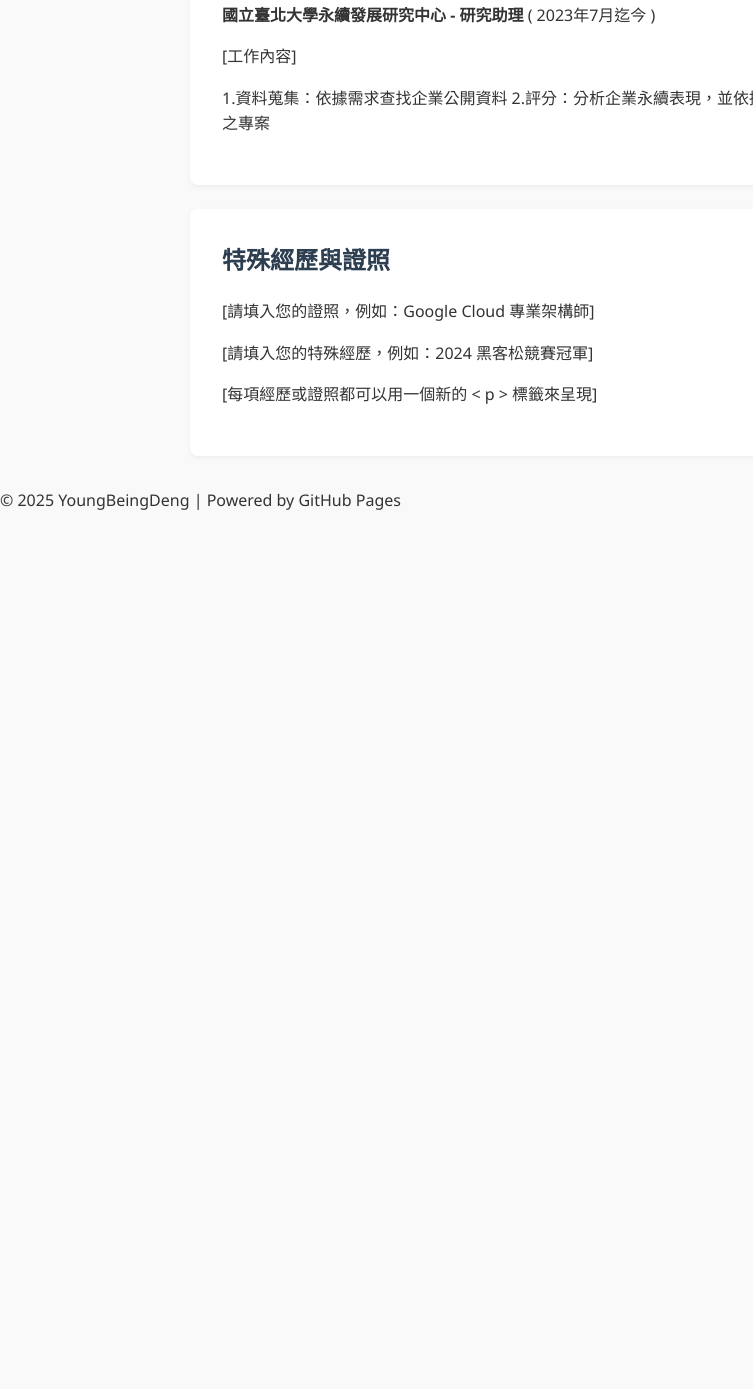
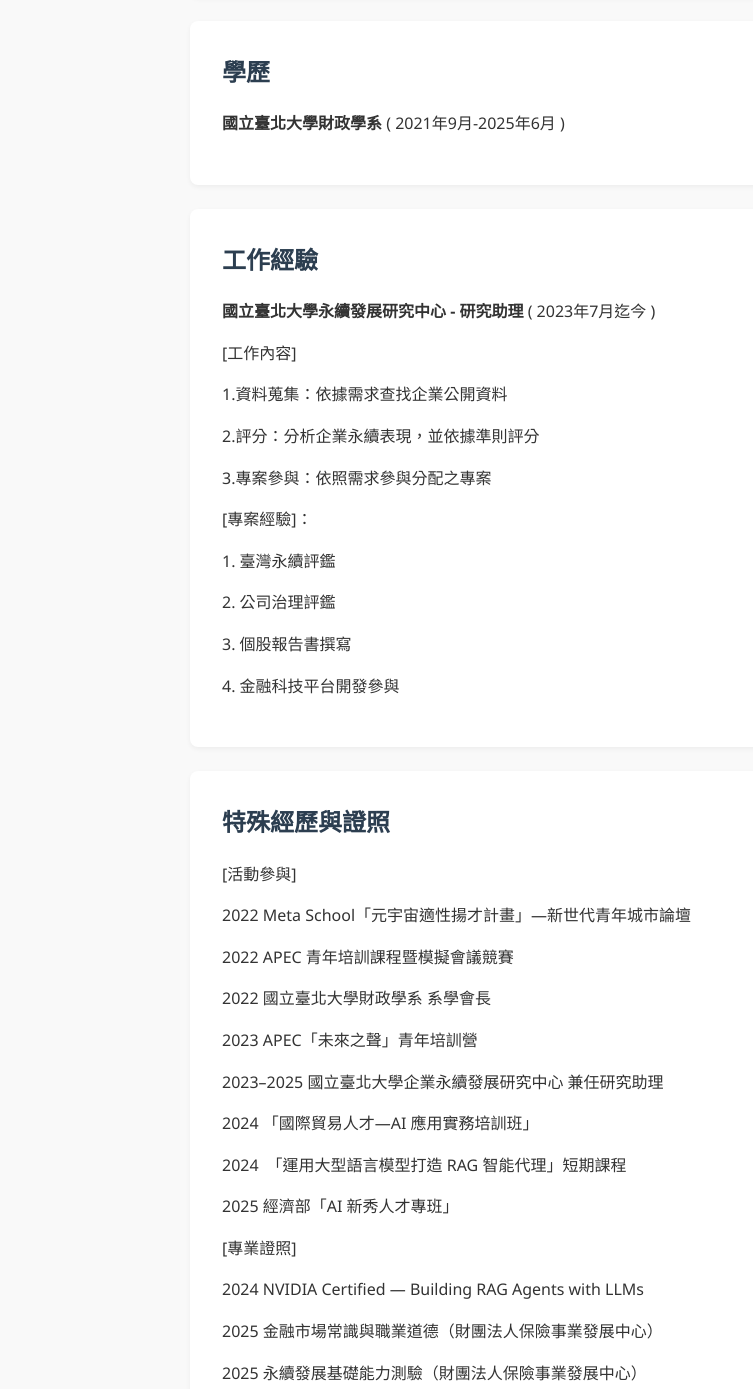
Before and after one commit to YoungBeingDeng/YoungBeingDeng.github.io, a plain HTML site: page index.html in a window 1280 px wide. Shown: the part 1303-2692 px from the top of the page, without its empty margins (0-753 px from the left). Before the commit the page ends 1817 px from the top, so only its background shows below. Drawn offline with Linux system fonts and the light colour scheme.

Commit message:
Update index.html

```diff
--- a/index.html
+++ b/index.html
@@ -78,26 +78,46 @@
       <p>2023年7月開始在國立臺北大學永續發展研究中心擔任研究助理</p>
       <p>2025年考取永續發展基礎能力測驗</p>
       <p>[金融科技領域]</p>
+      <p>大一時，元宇宙的概念興起，我也開始對金融科技領域的知識產生興趣。近年，生成式人工智慧的蓬勃幫助我們能以更低的技術門檻投入金融科技</p>
+      <p>特殊表現：</p>
       <p>2024年參與貿易發展協會「國際貿易人才— AI 應用實務培訓班」</p>
       <p>2025年參與經濟部「AI 新秀人才專班」</p>
     </section>
 
     <section>
+      <h2>學歷</h2>
+      <p><strong>國立臺北大學財政學系</strong> ( 2021年9月-2025年6月 )</p>
+     </section>
+
+    <section>
       <h2>工作經驗</h2>
       <p><strong>國立臺北大學永續發展研究中心 - 研究助理</strong> ( 2023年7月迄今 )</p>
       <p>[工作內容]</p>
-      <p>1.資料蒐集：依據需求查找企業公開資料
-         2.評分：分析企業永續表現，並依據準則評分
-         3.專案參與：依照需求參與分配之專案</p>
-
-
+      <p>1.資料蒐集：依據需求查找企業公開資料</p>
+      <p>2.評分：分析企業永續表現，並依據準則評分</p>
+      <p>3.專案參與：依照需求參與分配之專案</p>
+      <p>[專案經驗]：</p>
+      <p>1. 臺灣永續評鑑</p>
+      <p>2. 公司治理評鑑</p>
+      <p>3. 個股報告書撰寫</p>
+      <p>4. 金融科技平台開發參與</p>
       </section>
 
     <section>
       <h2>特殊經歷與證照</h2>
-      <p>[請填入您的證照，例如：Google Cloud 專業架構師]</p>
-      <p>[請填入您的特殊經歷，例如：2024 黑客松競賽冠軍]</p>
-      <p>[每項經歷或證照都可以用一個新的 < p > 標籤來呈現]</p>
+      <p>[活動參與]</p>
+      <p>2022 Meta School「元宇宙適性揚才計畫」—新世代青年城市論壇</p>
+      <p>2022 APEC 青年培訓課程暨模擬會議競賽</p>
+      <p>2022 國立臺北大學財政學系 系學會長</p>
+      <p>2023 APEC「未來之聲」青年培訓營</p>
+      <p>2023–2025 國立臺北大學企業永續發展研究中心 兼任研究助理</p>
+      <p>2024 「國際貿易人才—AI 應用實務培訓班」</p>
+      <p>2024　「運用大型語言模型打造 RAG 智能代理」短期課程</p>
+      <p>2025 經濟部「AI 新秀人才專班」</p>
+      <p>[專業證照]</p>
+      <p>2024 NVIDIA Certified — Building RAG Agents with LLMs</p>
+      <p>2025 金融市場常識與職業道德（財團法人保險事業發展中心）</p>
+      <p>2025 永續發展基礎能力測驗（財團法人保險事業發展中心）</p>
     </section>
 
   </main>
```
